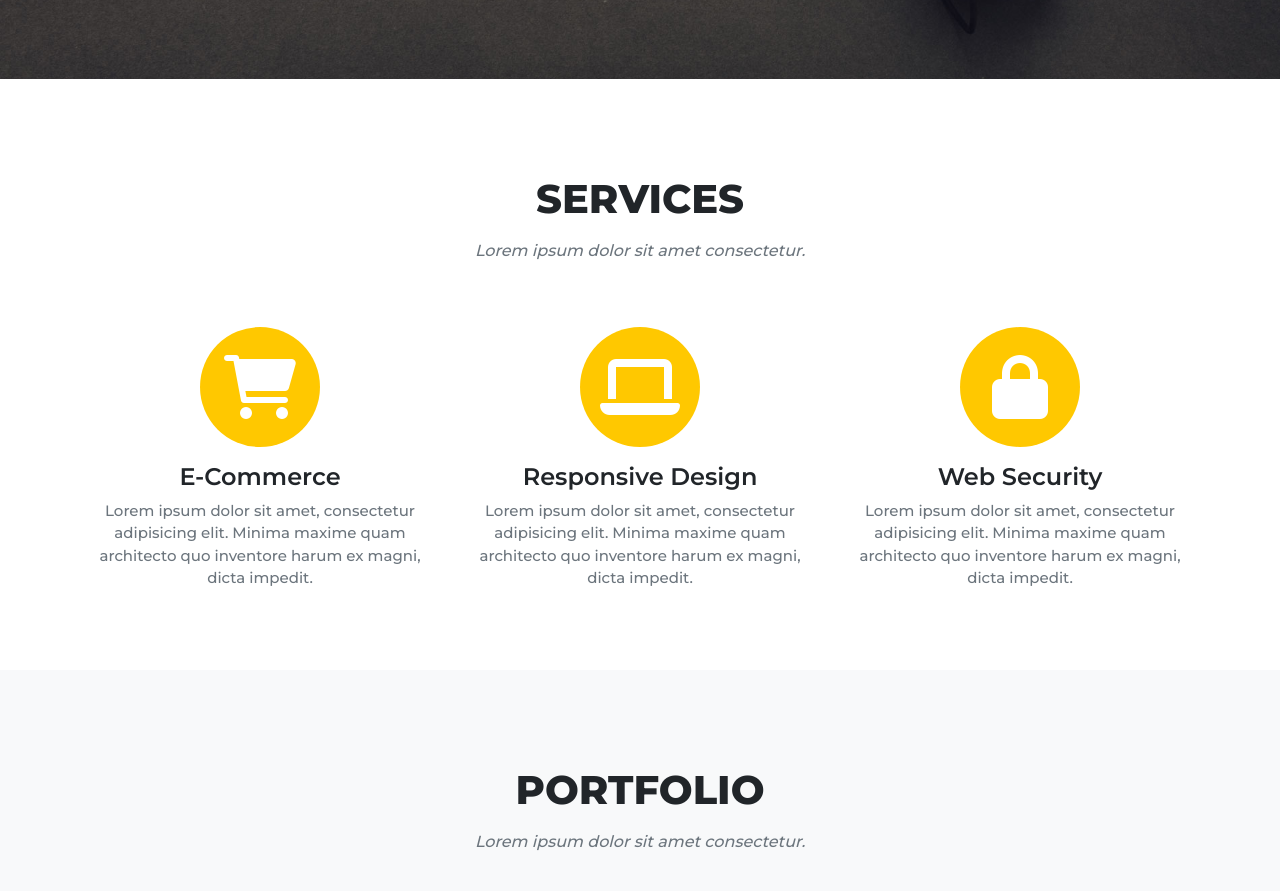
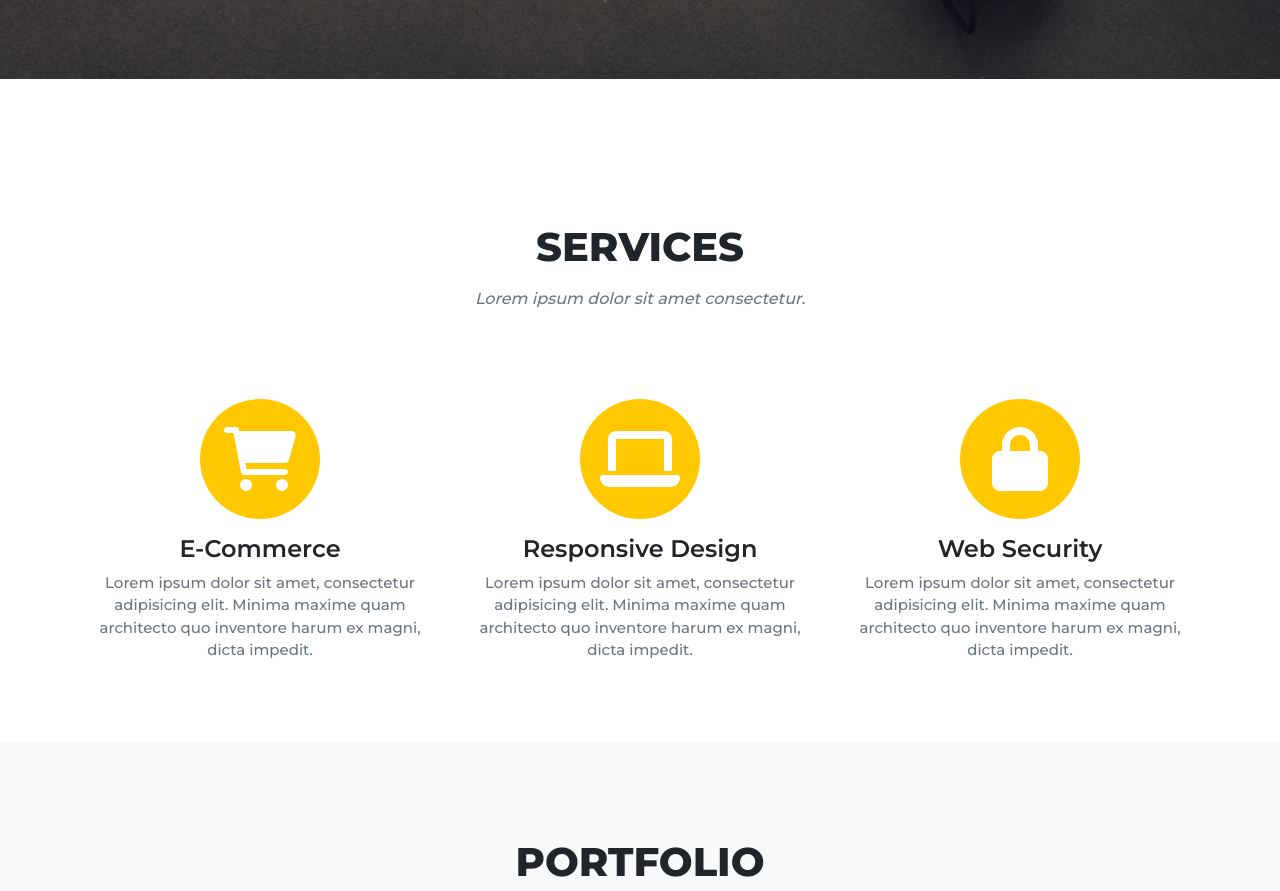
Before and after one commit to SalmaDarwish/Agency-StartBoostrap, a plain HTML site: page index.html in a window 1280 px wide. Shown: the part 721-1612 px from the top of the page. Drawn offline with Linux system fonts and the light colour scheme.

Commit message:
Update index.html

```diff
--- a/index.html
+++ b/index.html
@@ -65,10 +65,10 @@
         </div>
 
     </section>
-    <section class="services mt-5 pt-5 mb-5" id="services">
+    <section class="services mt-5 mb-5" id="services">
         <div class="container">
             <div class="row mb-5">
-                <div class="section-title">
+                <div class="section-title mt-5 pt-5 mb-4">
                     <h2 class="text-uppercase text-center mb-3 fs-1 fw-bold">services</h2>
                     <p class="text-muted fst-italic text-center">Lorem ipsum dolor sit amet consectetur.</p>
                 </div>
```
